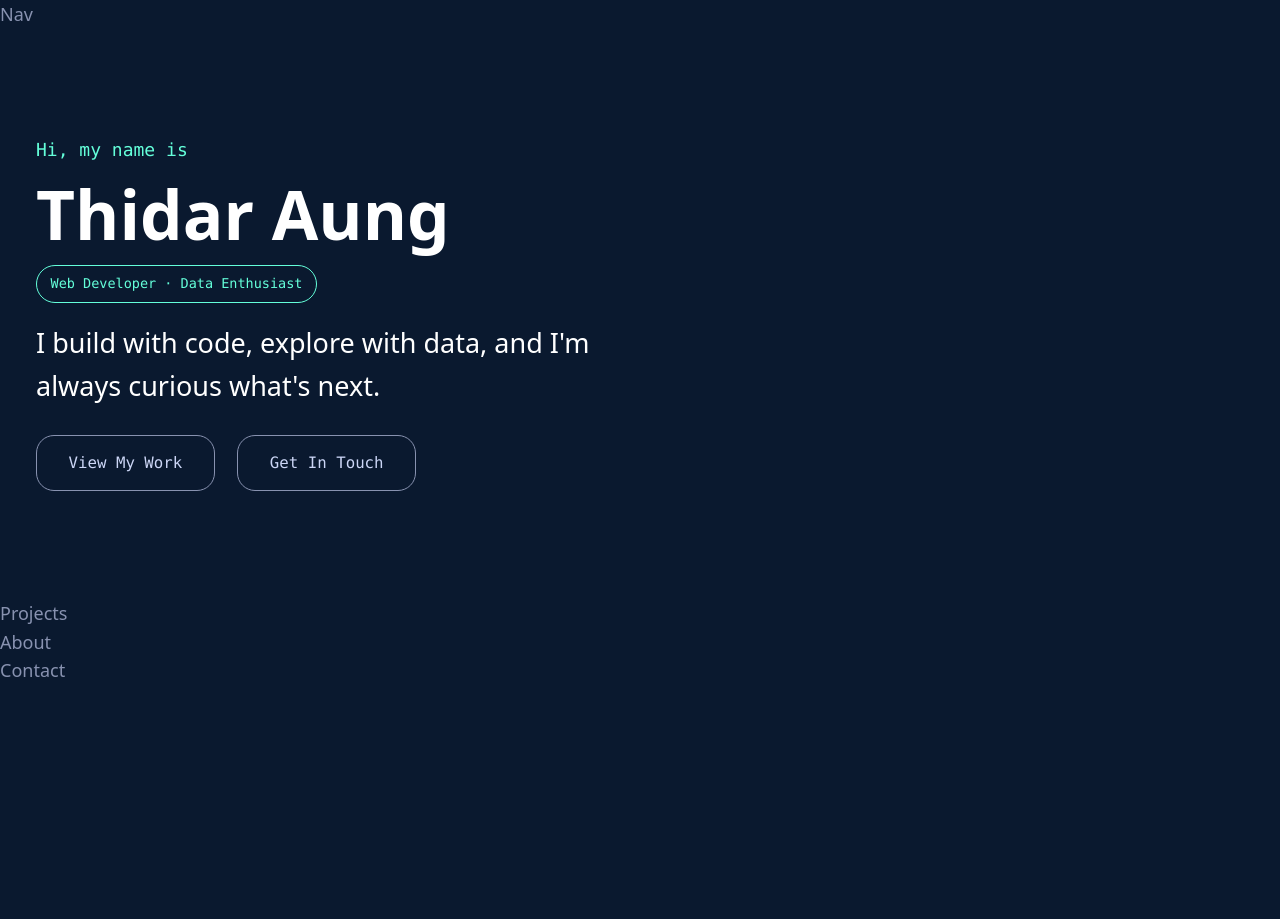
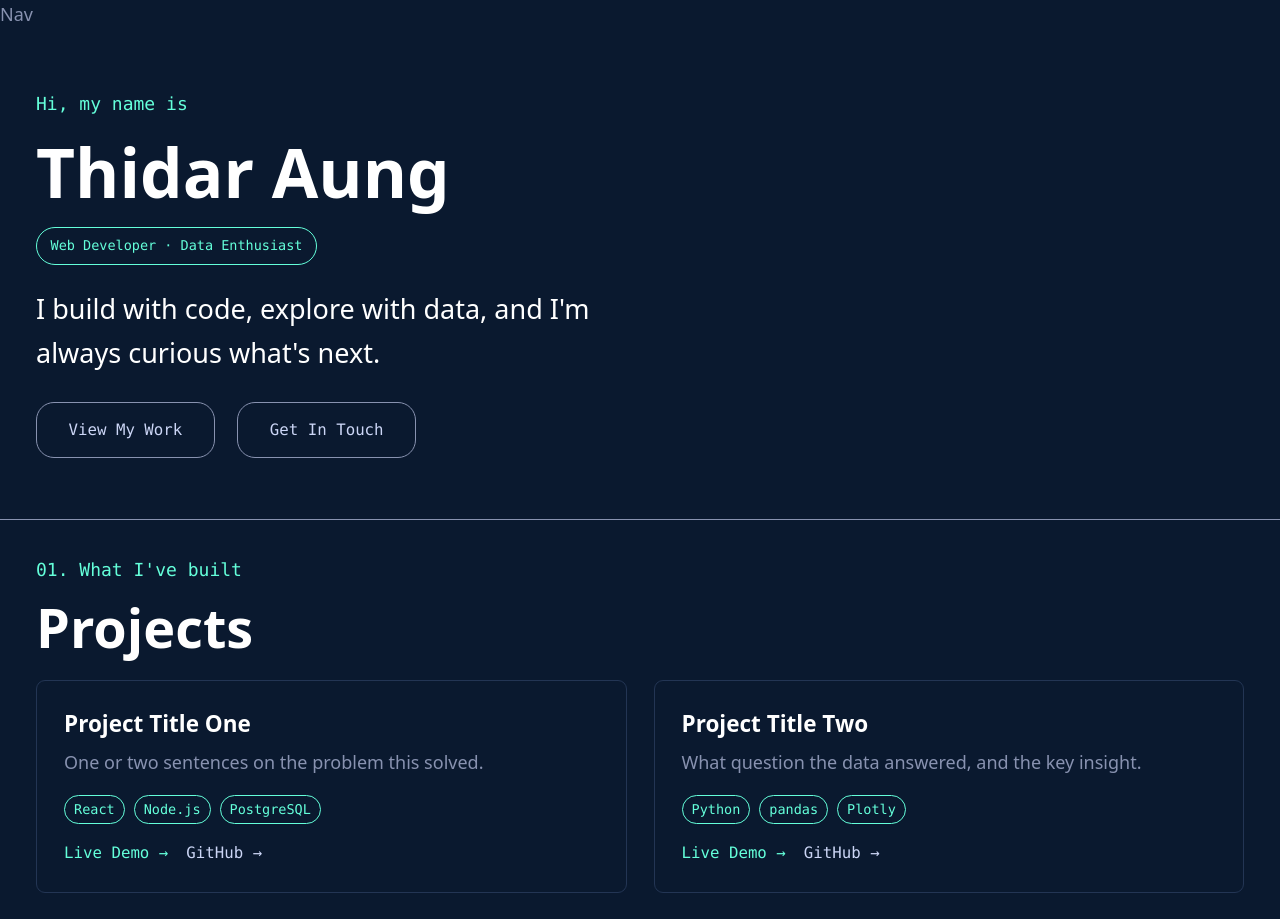
Before and after one commit to thidarr/Personal_Portfolio, a React (Vite) app in the folder my-portfolio/: page / in a window 1280 px wide. Shown: the top 919 px of the page. Before the commit the page ends 800 px from the top, so only its background shows below. Built offline with nearby package versions, Linux system fonts and the light colour scheme.

Commit message:
project branch

```diff
--- a/my-portfolio/src/App.jsx
+++ b/my-portfolio/src/App.jsx
@@ -1,11 +1,12 @@
 import Hero from "./components/Hero";
+import Projects from "./components/Project";
 
 function App() {
   return (
     <div className="max-w-6xl mx-auto">
       <nav>Nav</nav>
       <Hero />
-      <section id="projects">Projects</section>
+      <Projects />
       <section id="about">About</section>
       <section id="contact">Contact</section>
     </div>
--- a/my-portfolio/src/components/Hero.jsx
+++ b/my-portfolio/src/components/Hero.jsx
@@ -1,18 +1,18 @@
 function Hero() {
   return (
     <section
-      className="flex flex-col items-start justify-center min-h-[calc(80svh-70px)] px-4 sm:px-8"
+      className="flex flex-col items-start justify-center min-h-[calc(70svh-70px)] px-4 py-4 sm:py-8 sm:px-8"
       id="home"
     >
-      <p className="font-mono text-sm sm:text-base text-accent mb-3">
+      <p className="font-mono text-sm sm:text-base text-accent mb-4">
         Hi, my name is
       </p>
 
-      <h1 className="text-4xl sm:text-5xl md:text-6xl font-bold text-white mb-3">
+      <h1 className="text-4xl sm:text-5xl md:text-6xl font-bold text-white mb-4">
         Thidar Aung
       </h1>
 
-      <span className="font-mono text-xs text-accent border border-accent rounded-full py-2 px-3 mb-4 inline-block">
+      <span className="font-mono text-xs text-accent border border-accent rounded-full py-2 px-3 mb-4 sm:mb-5 inline-block">
         Web Developer · Data Enthusiast
       </span>
 
--- /dev/null
+++ b/my-portfolio/src/components/Project.jsx
@@ -0,0 +1,19 @@
+import { projects } from '../data/project';
+import ProjectCard from './ProjectCard';
+
+function Projects() {
+    return (
+        <section id="projects" className="border-t border-line px-4 py-4 sm:px-8 sm:py-8">
+            <p className="font-mono text-accent mb-3">01. What I've built</p>
+            <h2 className="text-4xl sm:text-5xl font-bold text-white mb-5">Projects</h2>
+
+            <div className="grid grid-cols-1 md:grid-cols-2 gap-6">
+                {projects.map((project) => (
+                    <ProjectCard key={project.id} project={project} />
+                ))}
+            </div>
+        </section>
+    );
+}
+
+export default Projects;
--- /dev/null
+++ b/my-portfolio/src/components/ProjectCard.jsx
@@ -0,0 +1,25 @@
+function ProjectCard({ project }) {
+  return (
+    <div className="border border-border rounded-lg p-6 hover:-translate-y-1 transition-transform duration-200">
+      <h3 className="text-xl font-bold text-white mb-2">{project.title}</h3>
+      <p className="text-text mb-4">{project.description}</p>
+      <div className="flex flex-wrap gap-2 mb-4">
+        {project.stack.map((tech) => (
+          <span key={tech} className="font-mono text-xs text-accent border border-accent rounded-full px-2 py-1">
+            {tech}
+          </span>
+        ))}
+      </div>
+      <div className="flex gap-4">
+        <a href={project.demoLink} className="font-mono text-sm text-accent hover:underline">
+          Live Demo →
+        </a>
+        <a href={project.githubLink} className="font-mono text-sm text-text-h hover:text-accent hover:underline">
+          GitHub →
+        </a>
+      </div>
+    </div>
+  );
+}
+
+export default ProjectCard;
--- /dev/null
+++ b/my-portfolio/src/data/project.js
@@ -0,0 +1,34 @@
+export const projects = [
+    {
+        id: 1,
+        title: "Project Title One",
+        description: "One or two sentences on the problem this solved.",
+        stack: ["React", "Node.js", "PostgreSQL"],
+        demoLink: "#",
+        githubLink: "#",
+    },
+    {
+        id: 2,
+        title: "Project Title Two",
+        description: "What question the data answered, and the key insight.",
+        stack: ["Python", "pandas", "Plotly"],
+        demoLink: "#",
+        githubLink: "#",
+    },
+    {
+        id: 3,
+        title: "Project Title Three",
+        description: "What question the data answered, and the key insight.",
+        stack: ["Python", "pandas", "Plotly"],
+        demoLink: "#",
+        githubLink: "#",
+    },
+    {
+        id: 4,
+        title: "Project Title Four",
+        description: "What question the data answered, and the key insight.",
+        stack: ["Python", "pandas", "Plotly"],
+        demoLink: "#",
+        githubLink: "#",
+    },
+];
```
